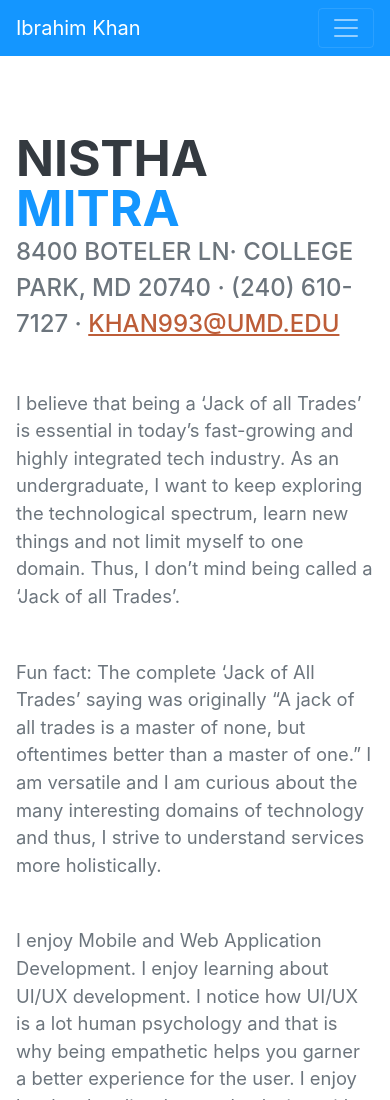
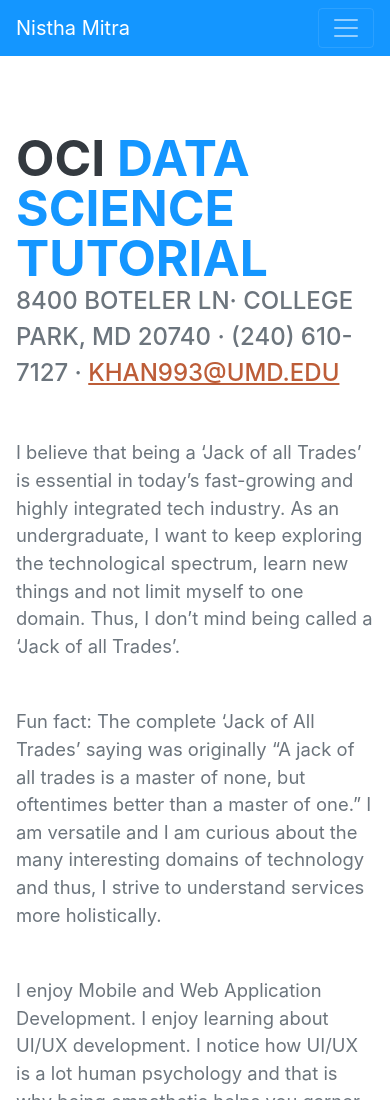
Before and after one commit to nmitra28/CT-classification, a plain HTML site: page index.html in a window 390 px wide. Shown: the top 1100 px of the page. Drawn offline with nearby package versions, Linux system fonts and the light colour scheme; a web font is replaced by a local one.

Commit message:
Test-commit

```diff
--- a/index.html
+++ b/index.html
@@ -19,7 +19,7 @@
         <!-- Navigation-->
         <nav class="navbar navbar-expand-lg navbar-dark bg-primary fixed-top" id="sideNav">
             <a class="navbar-brand js-scroll-trigger" href="#page-top">
-                <span class="d-block d-lg-none">Ibrahim Khan</span>
+                <span class="d-block d-lg-none">Nistha Mitra</span>
                 <span class="d-none d-lg-block"><img class="img-fluid img-profile rounded-circle mx-auto mb-2" src="assets/img/profile.jpg" alt="..." /></span>
             </a>
             <button class="navbar-toggler" type="button" data-bs-toggle="collapse" data-bs-target="#navbarResponsive" aria-controls="navbarResponsive" aria-expanded="false" aria-label="Toggle navigation"><span class="navbar-toggler-icon"></span></button>
@@ -40,8 +40,8 @@
             <section class="resume-section" id="about">
                 <div class="resume-section-content">
                     <h1 class="mb-0">
-                        Nistha
-                        <span class="text-primary">Mitra</span>
+                        OCI
+                        <span class="text-primary">Data Science Tutorial</span>
                     </h1>
                     <div class="subheading mb-5">
                         8400 Boteler Ln· College Park, MD 20740 · (240) 610-7127 ·
```
